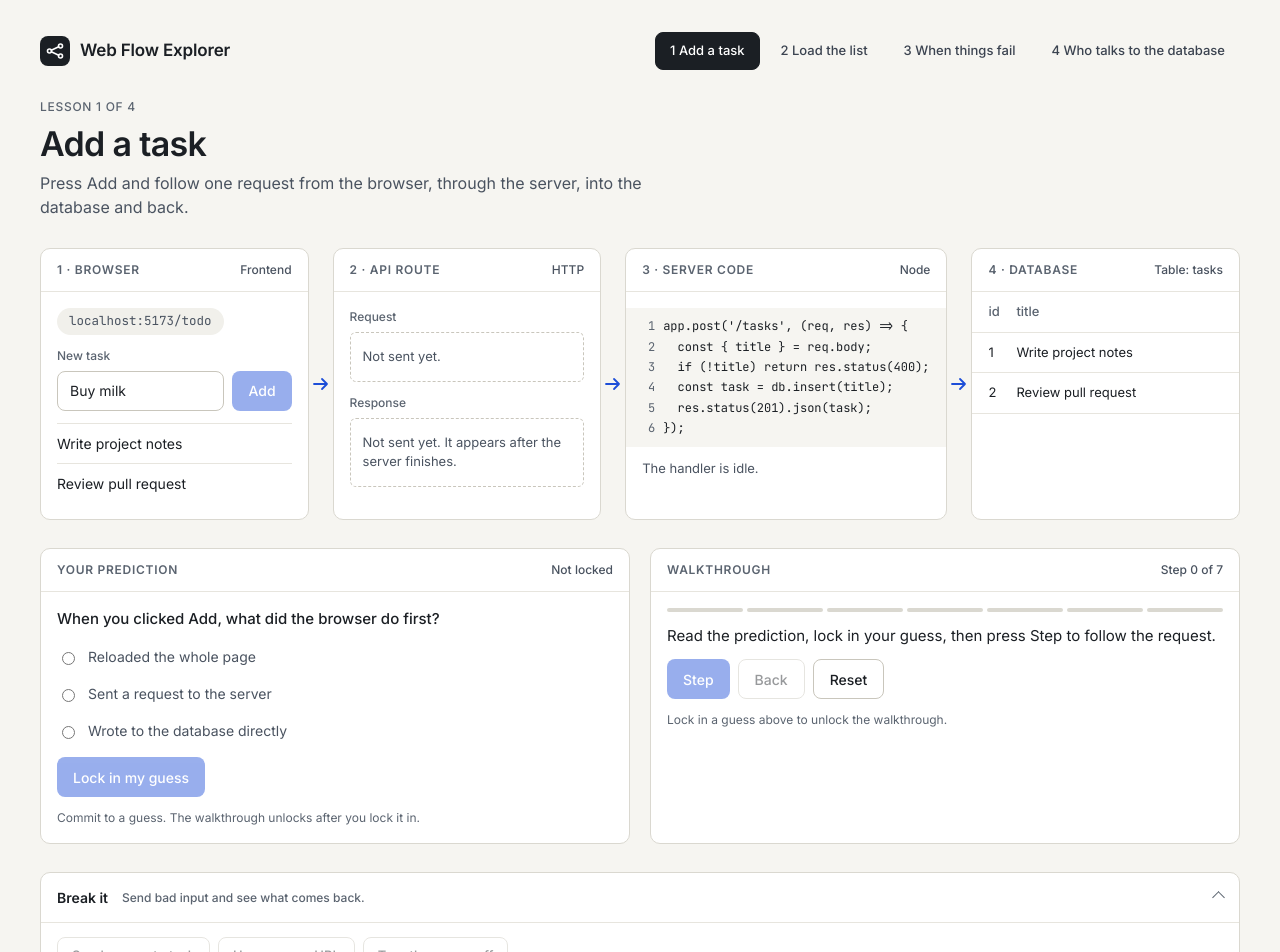
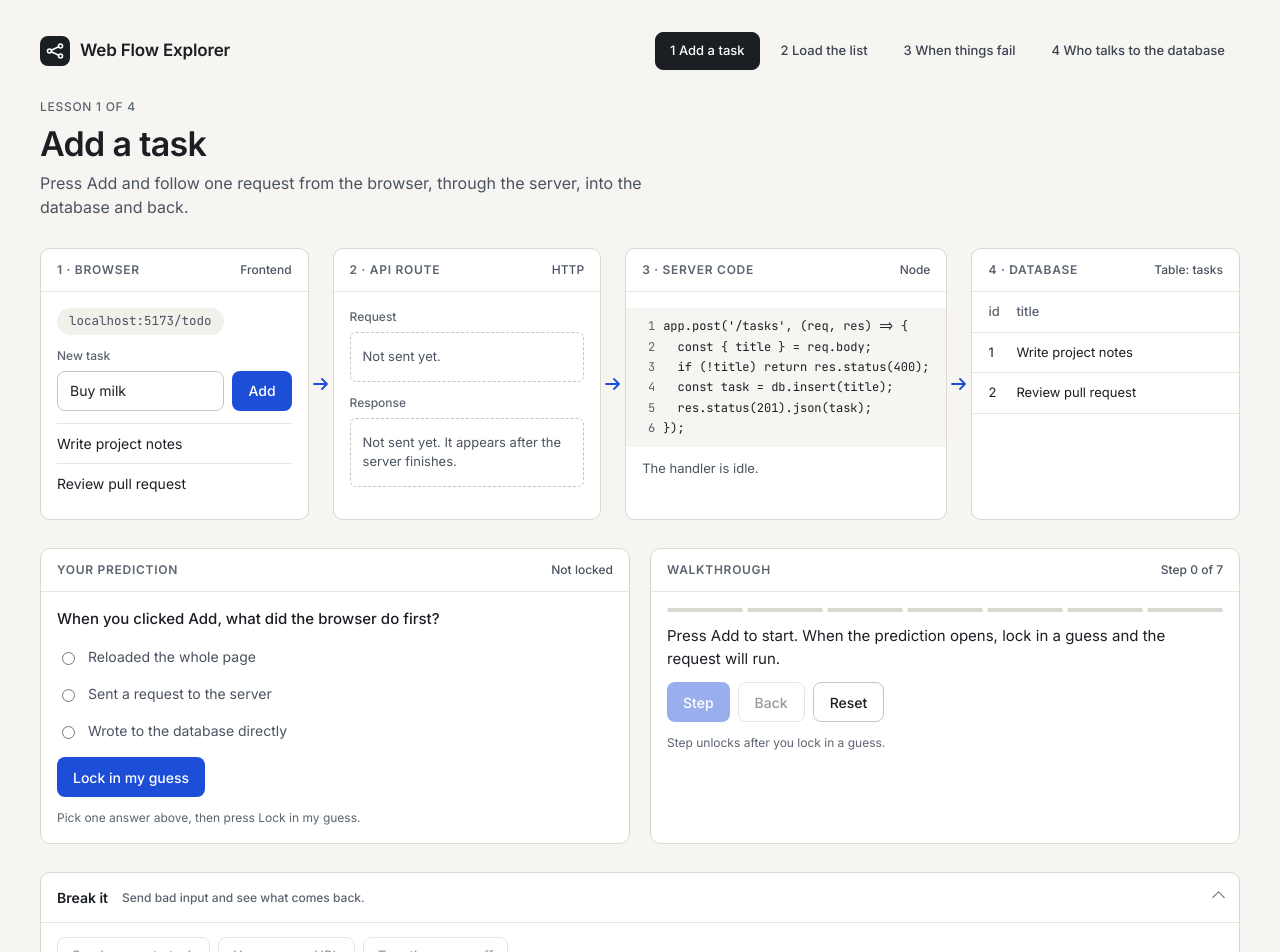
Before and after one commit to rs-jithesh/web-dev-explorer, a Svelte app: page / in a window 1280 px wide. Shown: the top 952 px of the page. Built offline with nearby package versions, Linux system fonts and the light colour scheme.

Commit message:
fix: open the prediction from the browser action
Clicking Add or Reload without a locked guess now highlights the prediction, focuses the first option, and auto-starts the request after locking in. The lock button validates instead of being another disabled control.

```diff
--- a/src/App.svelte
+++ b/src/App.svelte
@@ -7,6 +7,7 @@
   import PredictionPanel from './components/PredictionPanel.svelte'
   import StepControls from './components/StepControls.svelte'
   import BreakItPanel from './components/BreakItPanel.svelte'
+  import { tick } from 'svelte'
   import { lessons } from './lessons'
   import { Player } from './engine/player.svelte'
   import { simulate } from './engine/server'
@@ -14,6 +15,48 @@
   import type { Box } from './engine/types'
 
   const player = new Player(lessons)
+
+  let flowEl: HTMLDivElement
+  let lowerEl: HTMLDivElement
+
+  function scrollBehavior(): ScrollBehavior {
+    return typeof window !== 'undefined' &&
+      window.matchMedia('(prefers-reduced-motion: reduce)').matches
+      ? 'auto'
+      : 'smooth'
+  }
+
+  async function handleTrigger() {
+    const result = player.trigger()
+    if (result === 'ignored') return
+
+    await tick()
+
+    if (result === 'started') {
+      flowEl?.focus({ preventScroll: true })
+      return
+    }
+
+    lowerEl?.scrollIntoView({ behavior: scrollBehavior(), block: 'center' })
+    lowerEl
+      ?.querySelector<HTMLInputElement>('input[type="radio"]')
+      ?.focus({ preventScroll: true })
+  }
+
+  async function handleLock() {
+    const result = player.lockGuess()
+    if (result === 'invalid') return
+
+    await tick()
+
+    if (result === 'started') {
+      flowEl?.scrollIntoView({ behavior: scrollBehavior(), block: 'start' })
+      flowEl?.focus({ preventScroll: true })
+      return
+    }
+
+    document.getElementById('step-button')?.focus({ preventScroll: true })
+  }
 
   const lesson = $derived(player.lesson)
   const scenario = $derived(player.scenario)
@@ -27,9 +70,11 @@
     buildView(lesson, scenario, player.step, run, player.title),
   )
 
+  const browserAction = $derived(lesson.mode === 'load' ? 'Reload' : 'Add')
+
   const readyText = $derived(
     player.isMain
-      ? 'Read the prediction, lock in your guess, then press Step to follow the request.'
+      ? `Press ${browserAction} to start. When the prediction opens, lock in a guess and the request will run.`
       : `Press Step to follow this break-it case: ${scenario.label.toLowerCase()}.`,
   )
 
@@ -99,7 +144,7 @@
       <p class="intro">{lesson.intro}</p>
     </section>
 
-    <div class="flow">
+    <div class="flow" bind:this={flowEl} tabindex="-1">
       <Browser
         view={view.browser}
         active={view.active === 'browser'}
@@ -107,7 +152,7 @@
         editable={player.isMain && player.stepIndex < 0}
         canTrigger={player.canTrigger}
         onTitle={(value) => player.editTitle(value)}
-        onTrigger={() => player.trigger()}
+        onTrigger={handleTrigger}
       />
       <FlowArrow />
       <ApiRoute view={view.api} active={view.active === 'api'} />
@@ -117,7 +162,7 @@
       <Database view={view.database} active={view.active === 'database'} />
     </div>
 
-    <div class="lower">
+    <div class="lower" bind:this={lowerEl}>
       <PredictionPanel
         lessonId={lesson.id}
         question={lesson.prediction.question}
@@ -128,8 +173,10 @@
         locked={player.locked}
         verdict={player.verdict}
         inBreakIt={!player.isMain}
+        prompted={player.prompted}
+        validation={player.validation}
         onSelect={(index) => player.selectGuess(index)}
-        onLock={() => player.lockGuess()}
+        onLock={handleLock}
       />
 
       <StepControls
--- a/src/app.css
+++ b/src/app.css
@@ -181,6 +181,12 @@ h1 {
   align-items: stretch;
 }
 
+.flow:focus-visible {
+  outline: 2px solid var(--accent);
+  outline-offset: 4px;
+  border-radius: 12px;
+}
+
 .arrow {
   display: flex;
   align-items: center;
@@ -206,7 +212,8 @@ h1 {
   background: #fff;
 }
 
-.card-active {
+.card-active,
+.card-highlight {
   border-color: var(--accent);
   box-shadow:
     0 0 0 1px var(--accent),
@@ -672,6 +679,27 @@ h1 {
 
 /* Prediction */
 
+.prompt-box {
+  padding: 10px 12px;
+  border: 1px solid #c9d6f5;
+  border-radius: 6px;
+  background: #f4f7ff;
+  color: #26385f;
+  font-size: 13px;
+  line-height: 1.5;
+}
+
+.prompt-box strong {
+  font-weight: 600;
+}
+
+.validation {
+  margin: 0;
+  color: var(--danger);
+  font-size: 12px;
+  line-height: 1.5;
+}
+
 .prediction-q {
   font-size: 15px;
   font-weight: 500;
--- a/src/components/Card.svelte
+++ b/src/components/Card.svelte
@@ -6,17 +6,24 @@
     title,
     meta = '',
     active = false,
+    highlight = false,
     children,
   }: {
     index?: string
     title: string
     meta?: string
     active?: boolean
+    highlight?: boolean
     children: Snippet
   } = $props()
 </script>
 
-<section class="card" class:card-active={active} aria-label={`${index} ${title}`.trim()}>
+<section
+  class="card"
+  class:card-active={active}
+  class:card-highlight={highlight}
+  aria-label={`${index} ${title}`.trim()}
+>
   <header class="card-head">
     <span>{index ? `${index} · ${title}` : title}</span>
     {#if active}
--- a/src/components/PredictionPanel.svelte
+++ b/src/components/PredictionPanel.svelte
@@ -11,6 +11,8 @@
     locked,
     verdict,
     inBreakIt,
+    prompted,
+    validation,
     onSelect,
     onLock,
   }: {
@@ -23,13 +25,29 @@
     locked: number | null
     verdict: 'correct' | 'wrong' | null
     inBreakIt: boolean
+    prompted: boolean
+    validation: string | null
     onSelect: (index: number) => void
     onLock: () => void
   } = $props()
+
+  const meta = $derived(
+    locked === null ? (prompted ? 'Action needed' : 'Not locked') : 'Locked in',
+  )
 </script>
 
-<Card title="Your prediction" meta={locked === null ? 'Not locked' : 'Locked in'}>
+<Card
+  title="Your prediction"
+  {meta}
+  highlight={prompted && locked === null}
+>
   <div class="card-body">
+    {#if prompted && locked === null}
+      <div class="prompt-box" role="status">
+        <strong>Before the request runs,</strong> lock in a guess.
+      </div>
+    {/if}
+
     <p class="prediction-q" id="prediction-question">{question}</p>
 
     <fieldset class="options" aria-labelledby="prediction-question">
@@ -59,17 +77,13 @@
     </fieldset>
 
     {#if locked === null}
-      <button
-        class="btn btn-primary lock-btn"
-        type="button"
-        onclick={onLock}
-        disabled={selected === null}
-      >
+      <button class="btn btn-primary lock-btn" type="button" onclick={onLock}>
         Lock in my guess
       </button>
-      <p class="hint">
-        Commit to a guess. The walkthrough unlocks after you lock it in.
-      </p>
+      {#if validation}
+        <p class="validation" role="alert">{validation}</p>
+      {/if}
+      <p class="hint">Pick one answer above, then press Lock in my guess.</p>
     {:else if inBreakIt}
       <p class="hint">
         Break-it case. Return to the main flow to see the lesson answer.
--- a/src/components/StepControls.svelte
+++ b/src/components/StepControls.svelte
@@ -46,6 +46,7 @@
 
     <div class="controls">
       <button
+        id="step-button"
         class="btn btn-primary"
         type="button"
         onclick={onStep}
@@ -60,7 +61,7 @@
     </div>
 
     {#if locked === null}
-      <p class="hint">Lock in a guess above to unlock the walkthrough.</p>
+      <p class="hint">Step unlocks after you lock in a guess.</p>
     {/if}
   </div>
 </Card>
--- a/src/engine/player.svelte.ts
+++ b/src/engine/player.svelte.ts
@@ -12,6 +12,9 @@ export class Player {
   stepIndex = $state(-1)
   selected = $state<number | null>(null)
   locked = $state<number | null>(null)
+  prompted = $state(false)
+  pendingStart = $state(false)
+  validation = $state<string | null>(null)
   title = $state('')
   mainTitle = $state('')
   mainStep = $state(-1)
@@ -59,7 +62,7 @@ export class Player {
   }
 
   get canTrigger(): boolean {
-    return this.locked !== null && this.stepIndex < 0
+    return this.stepIndex < 0
   }
 
   get request(): RequestSpec {
@@ -83,11 +86,29 @@ export class Player {
   selectGuess(index: number) {
     if (this.locked !== null) return
     this.selected = index
+    this.validation = null
   }
 
-  lockGuess() {
-    if (this.selected === null || this.locked !== null) return
+  lockGuess(): 'started' | 'locked' | 'invalid' {
+    if (this.locked !== null) return 'locked'
+    if (this.selected === null) {
+      this.validation = 'Choose an answer first.'
+      return 'invalid'
+    }
+
     this.locked = this.selected
+    this.validation = null
+    this.prompted = false
+
+    const shouldStart = this.pendingStart
+    this.pendingStart = false
+
+    if (shouldStart && this.stepIndex < 0) {
+      this.stepIndex = 0
+      return 'started'
+    }
+
+    return 'locked'
   }
 
   editTitle(value: string) {
@@ -95,10 +116,16 @@ export class Player {
     this.title = value
   }
 
-  trigger() {
-    if (!this.canTrigger) return false
-    this.stepIndex = 0
-    return true
+  trigger(): 'started' | 'prompt' | 'ignored' {
+    if (!this.canTrigger) return 'ignored'
+    if (this.locked !== null) {
+      this.stepIndex = 0
+      return 'started'
+    }
+
+    this.prompted = true
+    this.pendingStart = true
+    return 'prompt'
   }
 
   stepForward() {
@@ -109,6 +136,7 @@ export class Player {
   stepBack() {
     if (!this.canBack) return
     this.stepIndex -= 1
+    this.validation = null
   }
 
   selectScenario(id: string | null) {
@@ -118,6 +146,9 @@ export class Player {
     }
 
     this.scenarioId = id
+    this.prompted = false
+    this.pendingStart = false
+    this.validation = null
 
     if (id === null) {
       this.stepIndex = this.mainStep
@@ -134,6 +165,9 @@ export class Player {
     this.stepIndex = -1
     this.selected = null
     this.locked = null
+    this.prompted = false
+    this.pendingStart = false
+    this.validation = null
     this.title = this.lesson.main.request.title ?? this.lesson.inputDefault
     this.mainTitle = this.title
     this.mainStep = -1
```
Also changed, not shown: 1 other file (tests, documents, lock files or other folders).
